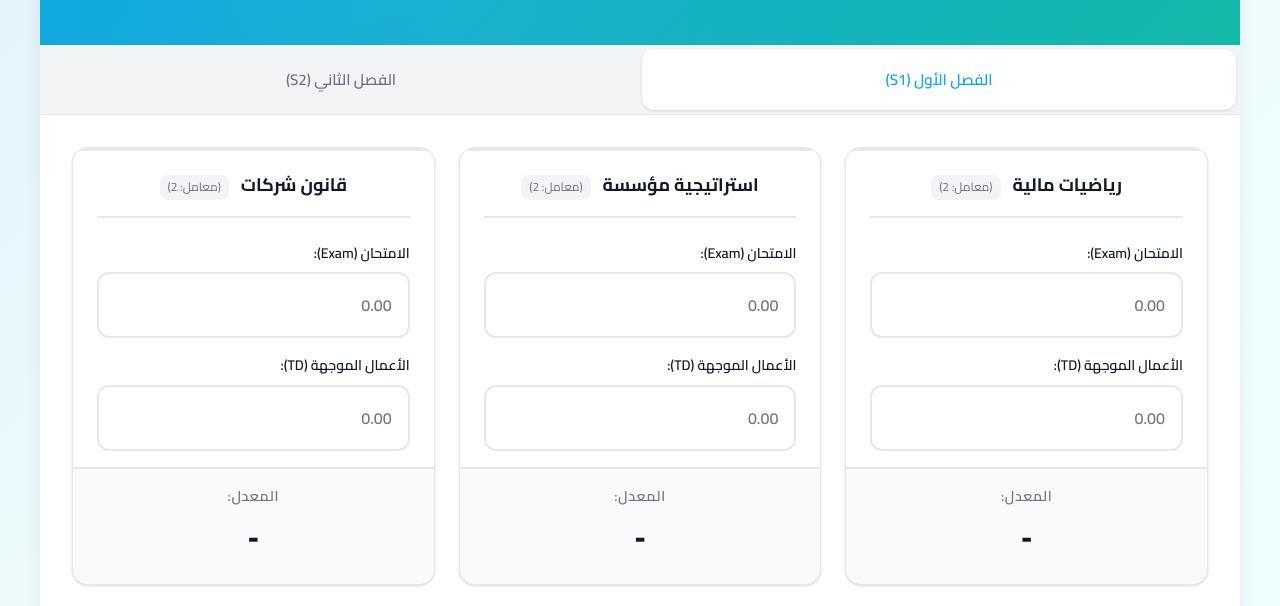
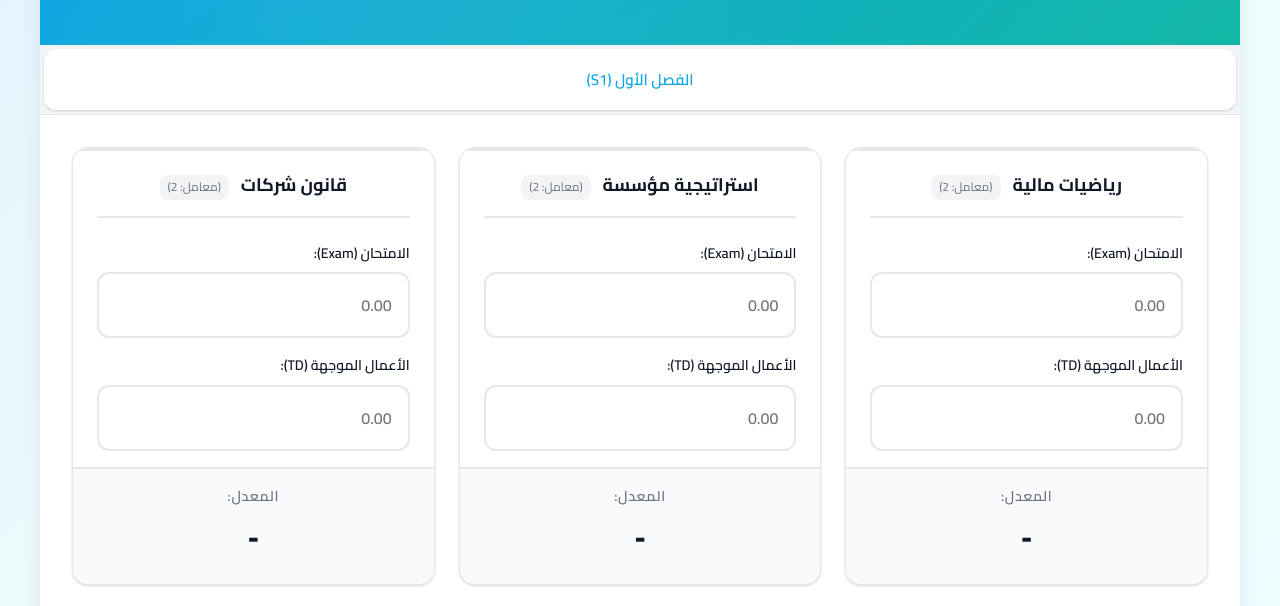
Before and after one commit to haroun0011/calcul, a plain HTML site: page index.html in a window 1280 px wide. Shown: the part 175-781 px from the top of the page. Drawn offline with Linux system fonts and the light colour scheme.

```diff
--- a/index.html
+++ b/index.html
@@ -24,7 +24,6 @@
 
         <div class="semester-tabs">
             <button class="tab-button active" data-semester="S1">الفصل الأول (S1)</button>
-            <button class="tab-button" data-semester="S2">الفصل الثاني (S2)</button>
         </div>
 
         <div class="semester-content" id="S1">
```
